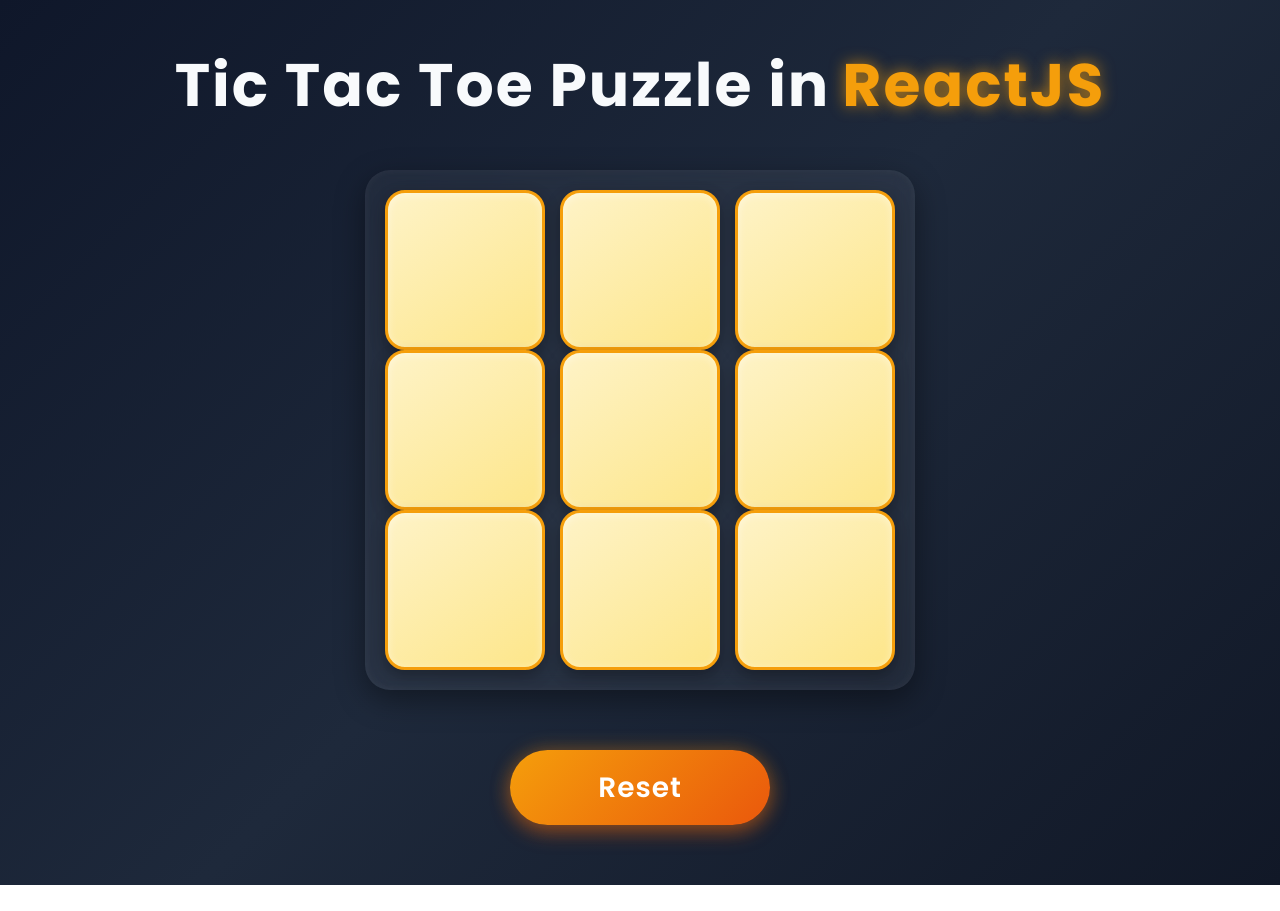
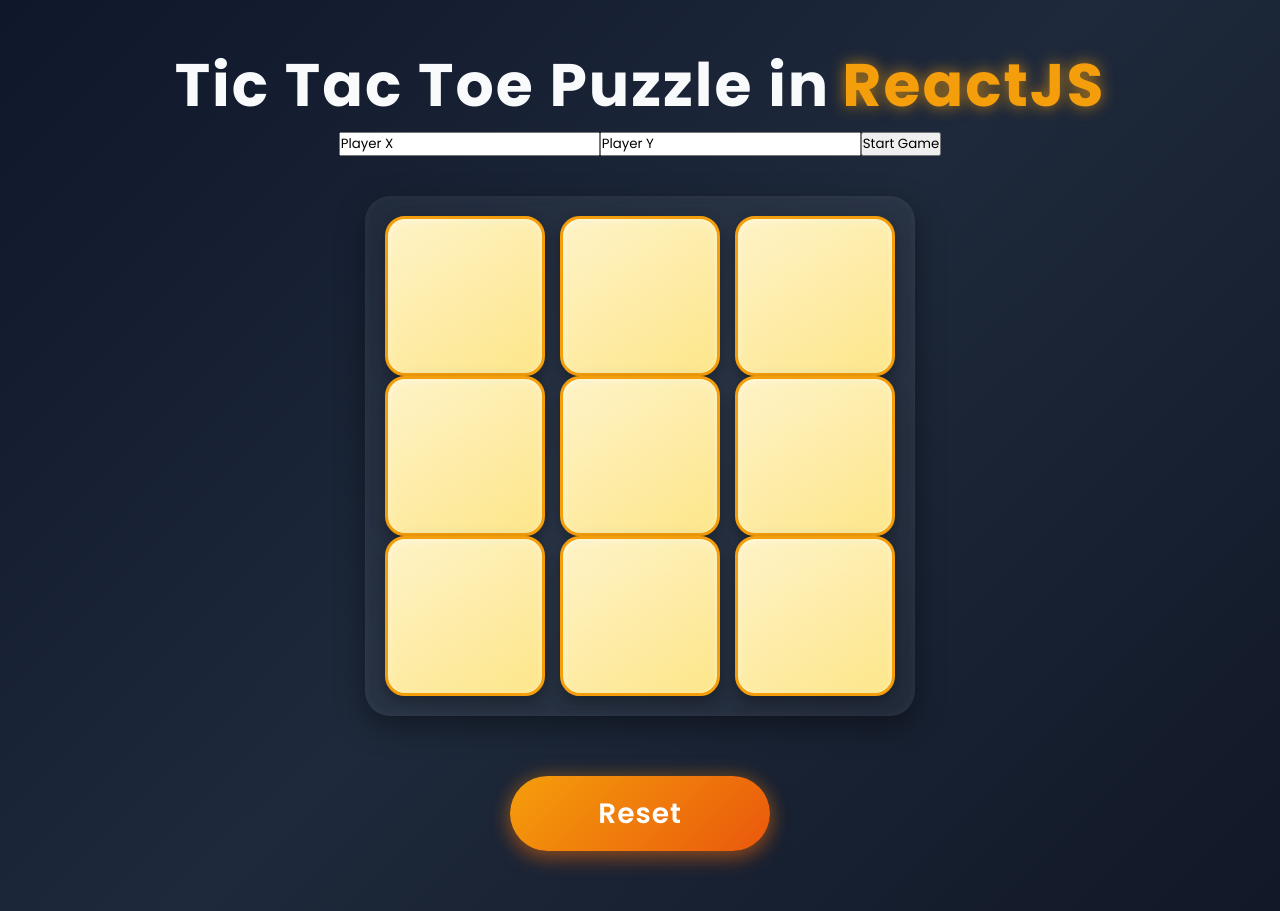
Before and after one commit to svjadhav2010-hub/TicTacToe, a React (Create React App) app: page / in a window 1280 px wide. Before the commit the page ends 885 px from the top, so only its background shows below. Built offline with nearby package versions, Linux system fonts and the light colour scheme.

Commit message:
pregame functioning

```diff
--- a/src/components/tic-tac-toe/tic-tac-toe.jsx
+++ b/src/components/tic-tac-toe/tic-tac-toe.jsx
@@ -10,6 +10,10 @@
 {
     let [count,setCount]=useState(0);
     const [lock,setLock]=useState(false);
+
+    const [playerX,setPlayerX]=useState("Player X");
+    const [playerY,setPlayerY]=useState("Player Y");
+    const [gameStart,setGameStart]=useState(false);
 
     let tittleRef=useRef(null);
     let box1=useRef(null);
@@ -25,9 +29,13 @@
     let box_array=[box1,box2,box3,box4,box5,box6,box7,box8,box9];
 
     const toggle=(e,num)=>{
-        if(lock)
+        if(lock || !gameStart)
         {
             return 0;
+        }
+        if(data[num] !== "")
+        {
+            return;
         }
         if(count%2===0)
         {
@@ -49,11 +57,11 @@
 
         if(winner==="x")
         {
-            tittleRef.current.innerHTML=`Congrats Player <img src='${X}' alt='X'>`;
+            tittleRef.current.innerHTML=`🔥Congrats Player <img src='${playerX}' alt='X'>`;
         }
         else
         {
-            tittleRef.current.innerHTML=`Congrats Player <img src='${O}' alt='O'>`;
+            tittleRef.current.innerHTML=`🔥Congrats Player <img src='${playerY}' alt='O'>`;
         }
     }
 
@@ -96,17 +104,53 @@
 
     const reset=()=>{
         setLock(false);
+        setCount(0);
+
         data=["","","","","","","","",""];
+
         tittleRef.current.innerHTML=`Tic Tac Toe Puzzle in <span> ReactJS </span>`;
+
         box_array.forEach((e)=>{
-            e.current.innerHTML=" ";
+            e.current.innerHTML="";
         })
     };
-
 
     return (
         <div className="Container">
             <h1 className="Title" ref={tittleRef}>Tic Tac Toe Puzzle in <span> ReactJS </span></h1>
+            {/* Player Name Setup */}
+            {!gameStart ? (
+
+                <div className="PlayerSetup">
+
+                    <input
+                        type="text"
+                        placeholder="Enter Player X Name"
+                        value={playerX}
+                        onChange={(e)=>setPlayerX(e.target.value)}
+                    />
+
+                    <input
+                        type="text"
+                        placeholder="Enter Player O Name"
+                        value={playerY}
+                        onChange={(e)=>setPlayerY(e.target.value)}
+                    />
+
+                    <button onClick={() => setGameStart(true)}>
+                        Start Game
+                    </button>
+
+                </div>
+
+            ) : (
+
+                <h2 className="Turn">
+                    Turn : {count % 2 === 0 ? playerX : playerY}
+                </h2>
+
+            )}
+
             <div className="Board">
                 <div className="Row1">
                     <div className="Boxes" onClick={(e)=>{toggle(e,0)}} ref={box1}></div>
```
Also changed, not shown: src/components/tic-tac-toe/tic-tac-toe.css (+4 -3 lines).
